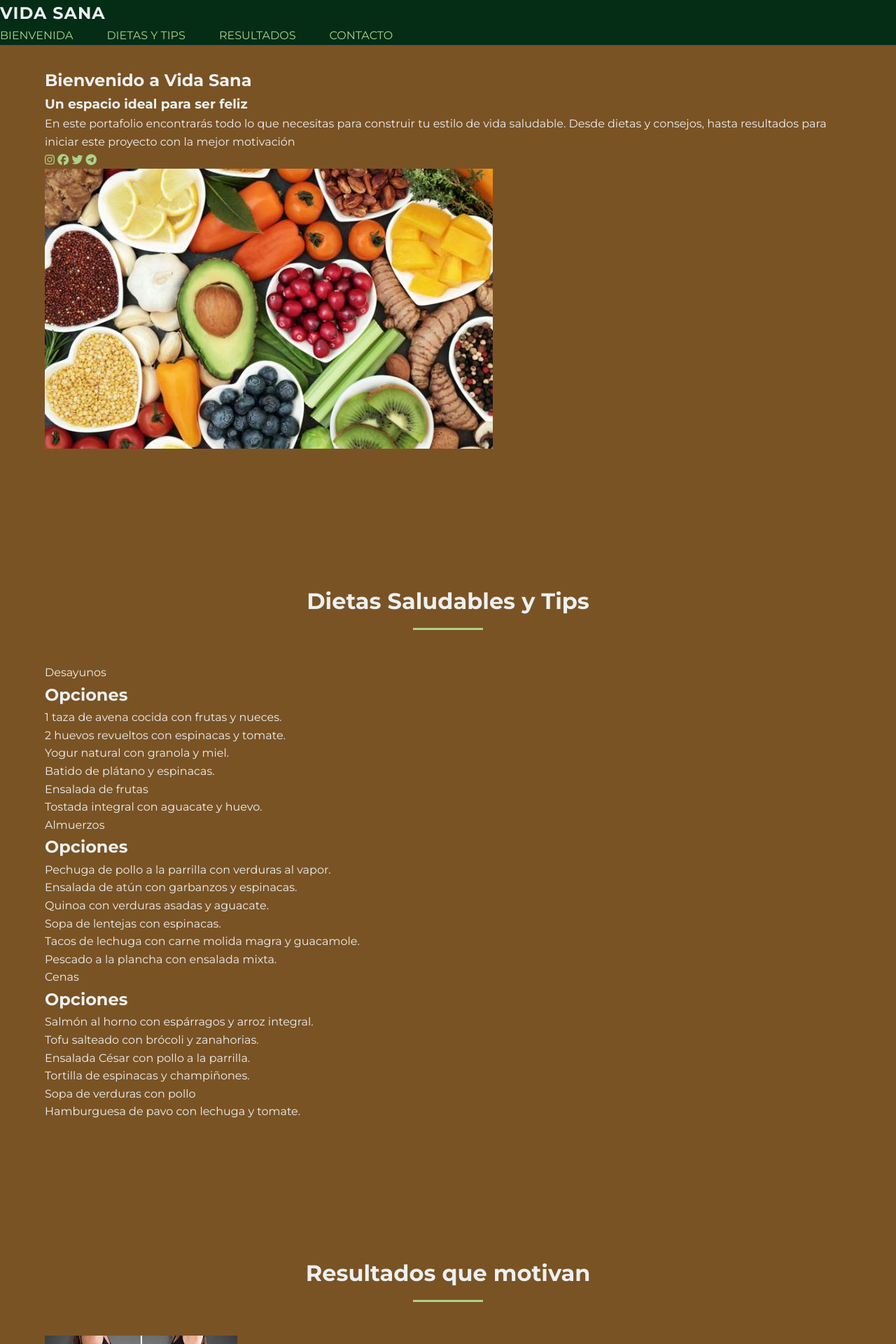
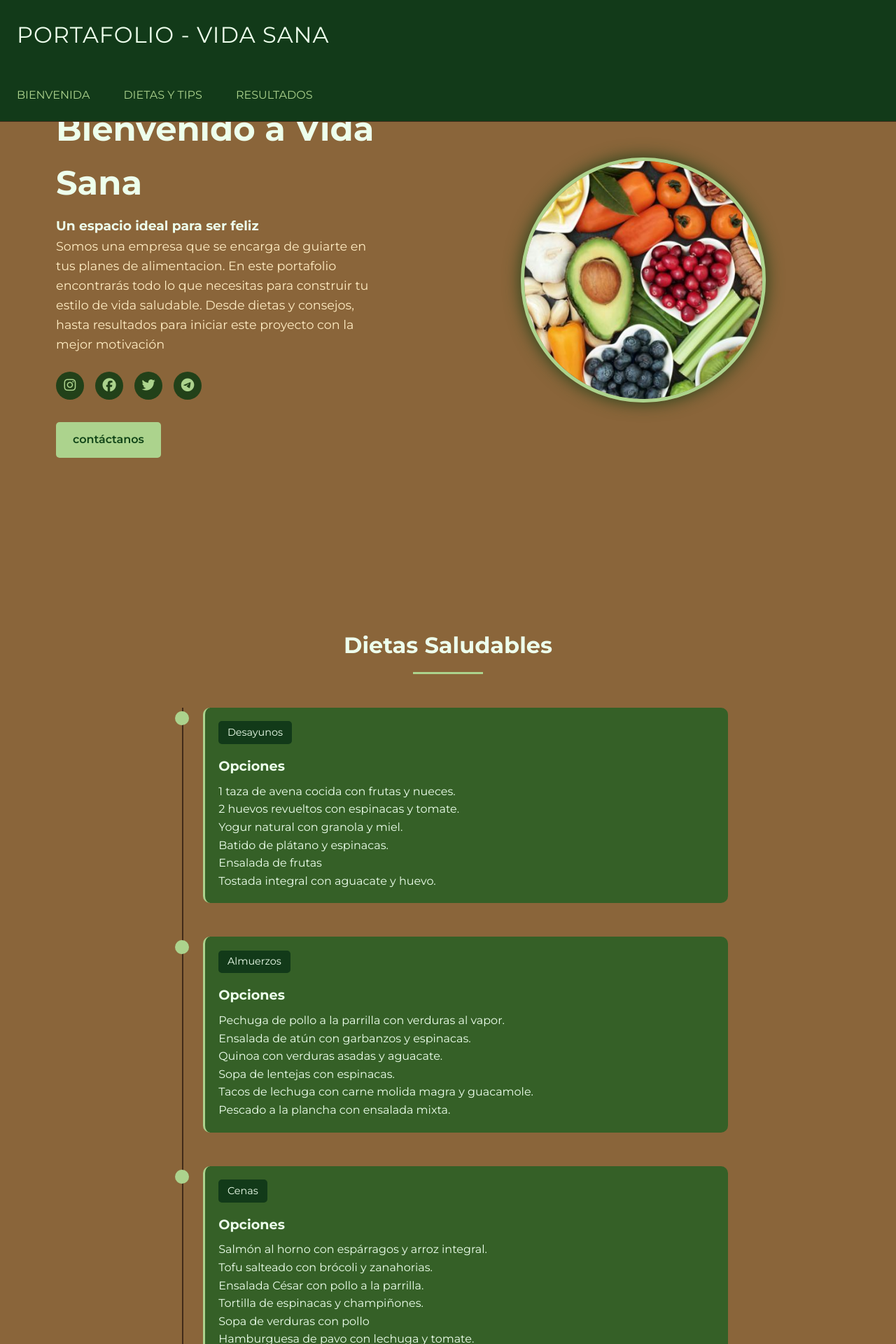
Before and after one commit to Juanpablolarez/Portafolio-Juan-Pablo-Larez, a PHP site: page / in a window 1280 px wide. Shown: the top 1920 px of the page at 70% size. Run offline with PHP 8.4, Linux system fonts and the light colour scheme; some libraries are stand-ins or nearby versions.

Commit message:
Styles (finalmente)

```diff
--- a/index.html
+++ b/index.html
@@ -10,12 +10,12 @@
 <body>
     <header>
         <nav  id="navbar">
-           <div class="logo"> VIDA <span> SANA </span></div>
+           <div class="logo"> PORTAFOLIO - VIDA <span> SANA </span></div>
            <ul class="nav-links">
             <li> <a href="bienvenida"> BIENVENIDA </a></li>
             <li> <a href="dietas"> DIETAS Y TIPS</a></li>
             <li> <a href="resultados"> RESULTADOS </a></li>
-            <li> <a href="contacto"> CONTACTO </a></li>
+
              </ul>
         </nav>
     </header>
@@ -26,13 +26,14 @@
                 <div class="hero-text">
                  <h1 > Bienvenido a Vida Sana </h1>
                  <h3> Un espacio ideal para ser feliz </h3>
-                 <p> En este portafolio encontrarás todo lo que necesitas para construir tu estilo de vida saludable. Desde dietas y consejos, hasta resultados para iniciar este proyecto con la mejor motivación</p>
+                 <p> Somos una empresa que se encarga de guiarte en tus planes de alimentacion. En este portafolio encontrarás todo lo que necesitas para construir tu estilo de vida saludable. Desde dietas y consejos, hasta resultados para iniciar este proyecto con la mejor motivación</p>
                   <div class="social-links">
                     <a href="#" target="_blank"> <i class="fab fa-instagram"> </i></a>
                     <a href="#" target="_blank"> <i class="fab fa-facebook"> </i></a>
                     <a href="#" target="_blank"> <i class="fab fa-twitter"> </i></a>
                     <a href="#" target="_blank"> <i class="fab fa-telegram"> </i></a>
                 </div>
+                <a href="contacto" class="btn">contáctanos</a>
             </div>
             <div class="hero-image">
                 <img src="imgs/img_principal.jpg" alt="imagen_principal">
@@ -40,12 +41,12 @@
           </div>
          </section>
          <section id="dietas" class="dietas">
-             <h2 class="section-title"> Dietas Saludables y Tips</h2>
+             <h2 class="section-title"> Dietas Saludables</h2>
              <div class="timeline">
                 <div class="timeline-item">
                     <div class="timeline-content">
-                        <span class="day"> Desayunos </span>
-                         <h1> Opciones</h1>
+                        <span class="comida"> Desayunos </span>
+                         <h3> Opciones</h3>
                         <p> 1 taza de avena cocida con frutas y nueces. </p>
                         <p> 2 huevos revueltos con espinacas y tomate. </p>
                         <p> Yogur natural con granola y miel. </p>
@@ -56,8 +57,8 @@
                  </div>
                   <div class="timeline-item">
                     <div class="timeline-content">
-                        <span class="day"> Almuerzos </span>
-                         <h1> Opciones</h1>
+                        <span class="comida"> Almuerzos </span>
+                         <h3> Opciones</h3>
                         <p> Pechuga de pollo a la parrilla con verduras al vapor. </p>
                         <p> Ensalada de atún con garbanzos y espinacas. </p>
                         <p> Quinoa con verduras asadas y aguacate. </p>
@@ -68,8 +69,8 @@
                  </div>
                      <div class="timeline-item">
                     <div class="timeline-content">
-                        <span class="day"> Cenas </span>
-                         <h1> Opciones</h1>
+                        <span class="comida"> Cenas </span>
+                         <h3> Opciones</h3>
                         <p> Salmón al horno con espárragos y arroz integral. </p>
                         <p> Tofu salteado con brócoli y zanahorias. </p>
                         <p> Ensalada César con pollo a la parrilla. </p>
@@ -86,7 +87,7 @@
             <h2 class="section-title"> Resultados que motivan </h2>
               <div class="results-container">
                 <div class="results-card">
-                    <div class="result-img">
+                    <div class="results-img">
                         <img src="imgs/img_resultado1.jpg" alt="resultado1">
                     </div>
                     <div class="results-info">
@@ -94,12 +95,12 @@
                         <p> Cada vez me siento mejor con mi cuerpo gracias a Vida Sana. Te dejo un link de un video que te puede motivar en este proceso</p>
                         <p> - Ana Pérez </p>
                         <div class="results.links">
-                            <a href="#" target="_blank"> <i class="fas fa-link"> Video </i></a>
+                            <a href="https://www.youtube.com/watch?v=AhI9uEgWmzM" target="_blank"> <i class="fas fa-link"> Video </i></a>
                         </div>
                     </div>
                 </div>
                 <div class="results-card">
-                    <div class="result-img">
+                    <div class="results-img">
                         <img src="imgs/img_resultado2.jpg" alt="resultado2">
                     </div>
                     <div class="results-info">
@@ -107,12 +108,12 @@
                         <p> Sana y feliz, mejor imposible! Te dejaré un link de un video que puede ayudarte</p>
                         <p> Camila Perez</p>
                         <div class="results.links">
-                            <a href="#" target="_blank"> <i class="fas fa-link"> Video </i></a>
+                            <a href="https://www.youtube.com/watch?v=9VSO0vBk11E" target="_blank"> <i class="fas fa-link"> Video </i></a>
                         </div>
                     </div>
                 </div>
                  <div class="results-card">
-                    <div class="result-img">
+                    <div class="results-img">
                         <img src="imgs/img_resultado3.jpg" alt="resultado3">
                     </div>
                     <div class="results-info">
@@ -120,7 +121,7 @@
                         <p> Un cambio que no solo sube mi autoestima, sino que tembien me permite motivarte. Te dejo un link de un video que te puede animar a empezar ya!</p>
                         <p> - Lucia Gonzalez </p>
                         <div class="results.links">
-                            <a href="#" target="_blank"> <i class="fas fa-link"> Video </i></a>
+                            <a href="https://www.youtube.com/watch?v=mpefmz4a9Mg" target="_blank"> <i class="fas fa-link"> Video </i></a>
                         </div>
                     </div>
                 </div>
--- a/styles.css
+++ b/styles.css
@@ -2,12 +2,12 @@
 
 :root {
     --primary-color: #acd38d;
-    --dark-bg: #7a5324;
+    --dark-bg: #8a653a;
     --darker-bg: #8090a1;
-    --light-text: #ecf0f1;
-    --border-color: #34495e;
-    --gray-text: #052c15;
-    --card-bg: #ffffff;
+    --light-text: #edffec;
+    --border-color: #412b1a;
+    --gray-text: #ffecc2;
+    --card-bg: #0a5f1da8;
     --transition: all .3s ease;
 
 }
@@ -51,13 +51,13 @@ header {
     top: 0;
     left: 0;
     width: 100%;
-    background-color: #052c15;
+    background-color: #123a19;
     backdrop-filter: blur(10px);
     z-index: 100;
     border-bottom: 1px solid var(--border-color);
 }
 
-navbar {
+.navbar {
     display: flex;
     justify-content: space-between;
     align-items: center;
@@ -67,9 +67,10 @@ navbar {
 }
 
 .logo{
-    font-size: 1.5rem;
-    font-weight: 700;
+    font-size: 2rem;
+    font-weight: 800px;
     letter-spacing: 1px;
+    padding: 1.5rem;
 }
 
 .logo spam {
@@ -79,6 +80,7 @@ navbar {
 .nav-links {
     display: flex;
     gap: 3rem;
+    padding: 1.5rem;
 }
 
 .nav-links a {
@@ -133,3 +135,177 @@ section{
     background-color: var(--primary-color);
     transition: var(--transition);
 }
+
+.btn {
+    display: inline-block;
+    background-color: var(--primary-color);
+    color: rgb(16, 68, 23);
+    padding: .8rem 1.5rem;
+    border-radius: 5px;
+    font-weight:600 ;
+    transition: var(--transition);
+    border: none;
+}
+
+.btn:hover {
+    background-color: rgba(155, 209, 155, 0.685);
+transform: translateY(-3px);
+box-shadow: 0 5px 15px var(--darker-bg (108,99, 255, 0.3));
+}
+
+.hero{
+    min-height: 100vh;
+    display: flex;
+    align-items: center;
+    padding: 5rem;
+}
+
+.hero-content{
+    display: flex;
+    justify-content: space-between;
+    align-items: center;
+    gap: 4rem;
+}
+
+.hero-text {
+    flex: 1;
+}
+
+.hero-text h1 {
+    font-size: 3rem;
+    margin-bottom: .5rem;
+    font-weight: 700;
+
+}
+
+.hero-text h2 {
+    font-size: 1.5rem;
+    color: var(--primary-color);
+    margin-bottom: 1.5rem;
+    font-weight: 600;
+}
+
+.hero-text p {
+    margin-bottom: 1.5rem;
+    color: var(--gray-text);
+    font-size: 1.1rem;
+    max-width: 600px;
+}
+
+.social-links {
+    display: flex;
+    gap: 1rem;
+    margin-bottom: 2rem;
+}
+
+.social-links a {
+    display: flex;
+    align-items: center;
+    justify-content: center;
+    width: 40px;
+    height: 40px;
+    border-radius: 50%;
+    background-color: #224119;
+    transition: var(--transition);
+    font-size: 1.2rem;
+}
+
+.social-links a:hover {
+    background-color: var(--border-color);
+    transform: translateY(-3px);
+}
+
+.hero-image {
+    flex: 1;
+    display: flex;
+    justify-content: flex-end;
+}
+
+.hero-image img {
+    width: 350px;
+    height: 350px;
+    object-fit: cover;
+    border-radius: 50%;
+    border: 5px solid var(--primary-color);
+    box-shadow: 0 0 25px #224119;
+    transition: var(--transition);
+}
+
+.hero-image img:hover {
+    transform: scale(1.3);
+    box-shadow: 0 0 25px #224119;
+}
+
+.timeline {
+    position: relative;
+    max-width: 800px;
+    margin: 0 auto;
+}
+
+.timeline:before {
+    content: '';
+    position: absolute;
+    top: 0%;
+    left: 20px;
+    width: 2px;
+    height: 100%;
+    background-color: var(--border-color);
+}
+
+.timeline-item {
+    position: relative;
+    margin-bottom: 3rem;
+    padding-left: 50px;
+}
+
+.timeline-item::before {
+    content: '';
+    position: absolute;
+    top: 5px;
+    left: 10px;
+    width: 20px;
+    height: 20px;
+    border-radius: 50%;
+    background-color: var(--primary-color);
+    z-index: 1;
+}
+
+.timeline-content {
+    background-color: var(--card-bg);
+    padding: 1.2rem;
+    border-radius: 10px;
+    border-left: 3px solid var(--primary-color);
+}
+
+.comida {
+    display: inline-block;
+    padding: .3rem .8rem;
+    background-color: #123a19;
+    border-radius: 5px;
+    font-size: .9rem;
+    margin-bottom: 1rem;
+}
+
+.timeline-content h3 {
+    margin-bottom: .5rem;
+    font-size: 1.2rem;
+}
+
+.results-container {
+    display: grid;
+    grid-template-columns: repeat(auto-fill, mimax(300px, 1fr));
+    gap: 2rem;
+}
+
+.results-img {
+    display: block;
+}
+.results-img img {
+   width: 350px;
+    height: 350px;
+    object-fit: cover;
+    border-color: var(--primary-color);
+    border: 5px solid var(--primary-color);
+    box-shadow: 0 0 25px #224119;
+    transition: var(--transition);
+}
```
